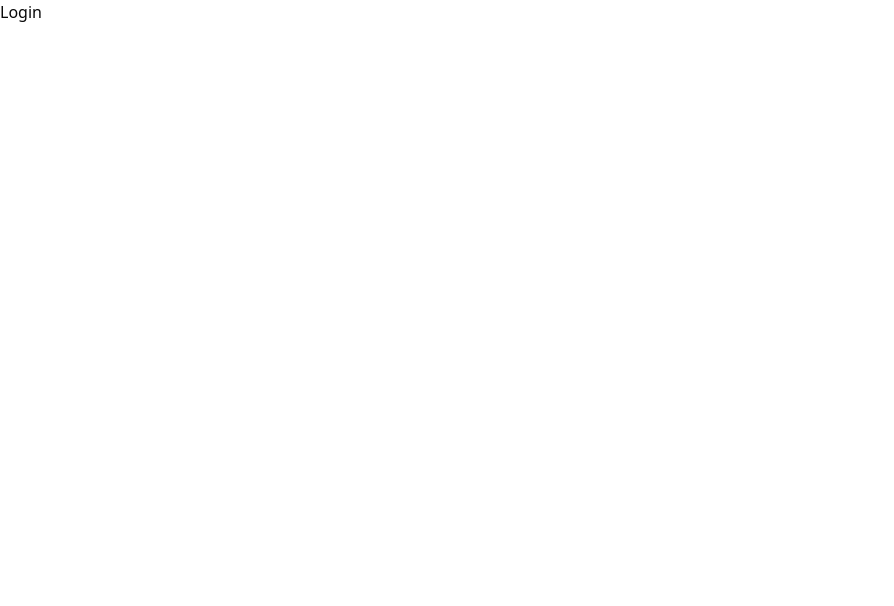
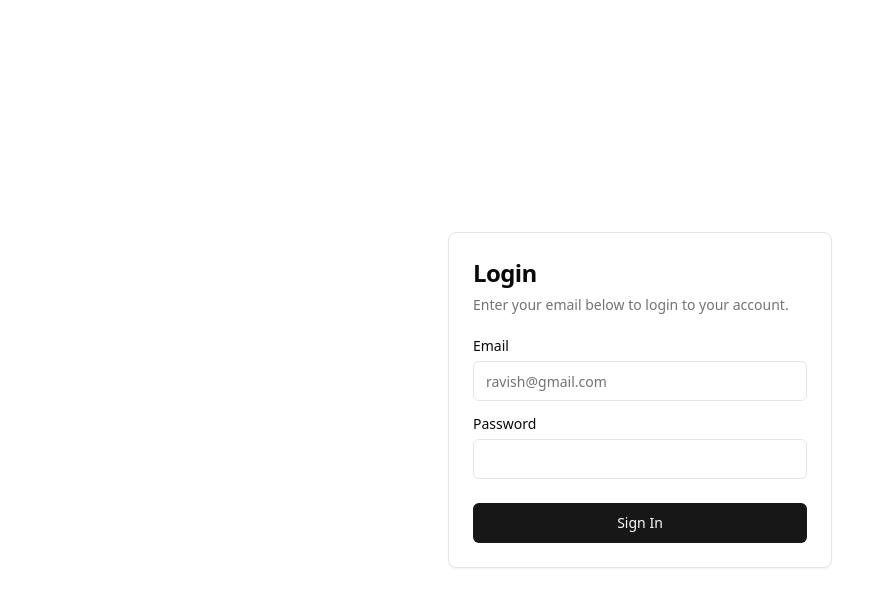
Before and after one commit to cykoravish/E-book-React, a React (Vite) app: page /login in a window 1280 px wide. Shown: the top 606 px of the page, without its empty margins (0-894 px from the left). Built offline with nearby package versions, Linux system fonts and the light colour scheme.

Commit message:
add login page

```diff
--- a/package.json
+++ b/package.json
@@ -10,6 +10,7 @@
     "preview": "vite preview"
   },
   "dependencies": {
+    "@radix-ui/react-label": "^2.1.0",
     "@radix-ui/react-slot": "^1.1.0",
     "class-variance-authority": "^0.7.0",
     "clsx": "^2.1.1",
--- /dev/null
+++ b/src/components/ui/card.tsx
@@ -0,0 +1,79 @@
+import * as React from "react"
+
+import { cn } from "@/lib/utils"
+
+const Card = React.forwardRef<
+  HTMLDivElement,
+  React.HTMLAttributes<HTMLDivElement>
+>(({ className, ...props }, ref) => (
+  <div
+    ref={ref}
+    className={cn(
+      "rounded-lg border bg-card text-card-foreground shadow-sm",
+      className
+    )}
+    {...props}
+  />
+))
+Card.displayName = "Card"
+
+const CardHeader = React.forwardRef<
+  HTMLDivElement,
+  React.HTMLAttributes<HTMLDivElement>
+>(({ className, ...props }, ref) => (
+  <div
+    ref={ref}
+    className={cn("flex flex-col space-y-1.5 p-6", className)}
+    {...props}
+  />
+))
+CardHeader.displayName = "CardHeader"
+
+const CardTitle = React.forwardRef<
+  HTMLDivElement,
+  React.HTMLAttributes<HTMLDivElement>
+>(({ className, ...props }, ref) => (
+  <div
+    ref={ref}
+    className={cn(
+      "text-2xl font-semibold leading-none tracking-tight",
+      className
+    )}
+    {...props}
+  />
+))
+CardTitle.displayName = "CardTitle"
+
+const CardDescription = React.forwardRef<
+  HTMLDivElement,
+  React.HTMLAttributes<HTMLDivElement>
+>(({ className, ...props }, ref) => (
+  <div
+    ref={ref}
+    className={cn("text-sm text-muted-foreground", className)}
+    {...props}
+  />
+))
+CardDescription.displayName = "CardDescription"
+
+const CardContent = React.forwardRef<
+  HTMLDivElement,
+  React.HTMLAttributes<HTMLDivElement>
+>(({ className, ...props }, ref) => (
+  <div ref={ref} className={cn("p-6 pt-0", className)} {...props} />
+))
+CardContent.displayName = "CardContent"
+
+const CardFooter = React.forwardRef<
+  HTMLDivElement,
+  React.HTMLAttributes<HTMLDivElement>
+>(({ className, ...props }, ref) => (
+  <div
+    ref={ref}
+    className={cn("flex items-center p-6 pt-0", className)}
+    {...props}
+  />
+))
+CardFooter.displayName = "CardFooter"
+
+export { Card, CardHeader, CardFooter, CardTitle, CardDescription, CardContent }
--- /dev/null
+++ b/src/components/ui/input.tsx
@@ -0,0 +1,22 @@
+import * as React from "react"
+
+import { cn } from "@/lib/utils"
+
+const Input = React.forwardRef<HTMLInputElement, React.ComponentProps<"input">>(
+  ({ className, type, ...props }, ref) => {
+    return (
+      <input
+        type={type}
+        className={cn(
+          "flex h-10 w-full rounded-md border border-input bg-background px-3 py-2 text-base ring-offset-background file:border-0 file:bg-transparent file:text-sm file:font-medium file:text-foreground placeholder:text-muted-foreground focus-visible:outline-none focus-visible:ring-2 focus-visible:ring-ring focus-visible:ring-offset-2 disabled:cursor-not-allowed disabled:opacity-50 md:text-sm",
+          className
+        )}
+        ref={ref}
+        {...props}
+      />
+    )
+  }
+)
+Input.displayName = "Input"
+
+export { Input }
--- /dev/null
+++ b/src/components/ui/label.tsx
@@ -0,0 +1,24 @@
+import * as React from "react"
+import * as LabelPrimitive from "@radix-ui/react-label"
+import { cva, type VariantProps } from "class-variance-authority"
+
+import { cn } from "@/lib/utils"
+
+const labelVariants = cva(
+  "text-sm font-medium leading-none peer-disabled:cursor-not-allowed peer-disabled:opacity-70"
+)
+
+const Label = React.forwardRef<
+  React.ElementRef<typeof LabelPrimitive.Root>,
+  React.ComponentPropsWithoutRef<typeof LabelPrimitive.Root> &
+    VariantProps<typeof labelVariants>
+>(({ className, ...props }, ref) => (
+  <LabelPrimitive.Root
+    ref={ref}
+    className={cn(labelVariants(), className)}
+    {...props}
+  />
+))
+Label.displayName = LabelPrimitive.Root.displayName
+
+export { Label }
--- a/src/pages/Login.tsx
+++ b/src/pages/Login.tsx
@@ -1,8 +1,46 @@
+import { Button } from "@/components/ui/button";
+import {
+  Card,
+  CardContent,
+  CardDescription,
+  CardFooter,
+  CardHeader,
+  CardTitle,
+} from "@/components/ui/card";
+import { Input } from "@/components/ui/input";
+import { Label } from "@/components/ui/label";
 
 const LoginPage = () => {
   return (
-    <div>Login</div>
-  )
-}
+    <section className="flex justify-center items-center h-screen">
+      <Card className="w-full max-w-sm">
+        <CardHeader>
+          <CardTitle className="text-2xl">Login</CardTitle>
+          <CardDescription>
+            Enter your email below to login to your account.
+          </CardDescription>
+        </CardHeader>
+        <CardContent className="grid gap-4">
+          <div className="grid gap-2">
+            <Label htmlFor="email">Email</Label>
+            <Input
+              id="email"
+              type="email"
+              placeholder="ravish@gmail.com"
+              required
+            />
+          </div>
+          <div className="grid gap-2">
+            <Label htmlFor="password">Password</Label>
+            <Input id="password" type="password" required />
+          </div>
+        </CardContent>
+        <CardFooter>
+          <Button className="w-full">Sign In</Button>
+        </CardFooter>
+      </Card>
+    </section>
+  );
+};
 
 export default LoginPage;
```
Also changed, not shown: 1 other file (tests, documents, lock files or other folders).
